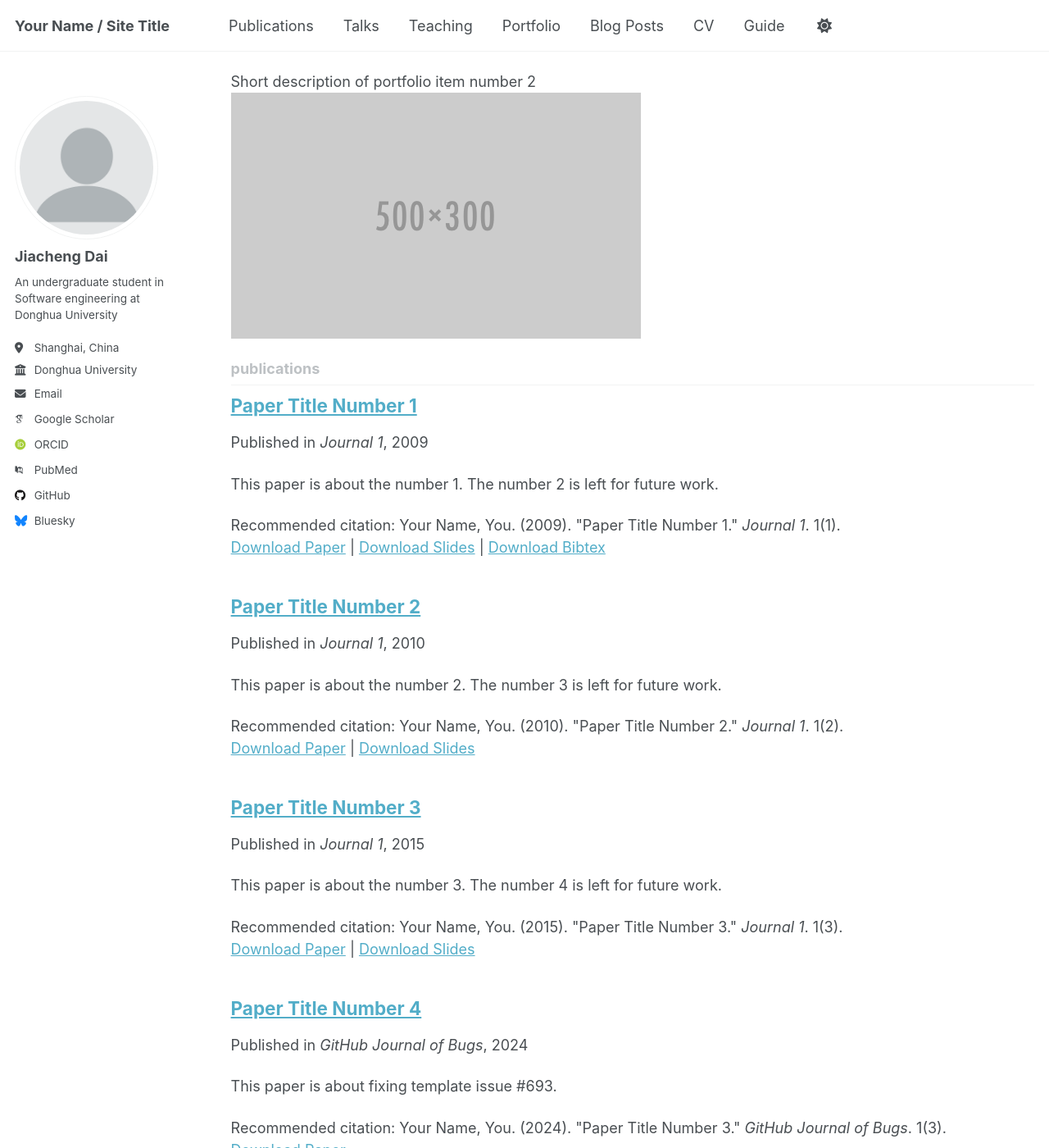
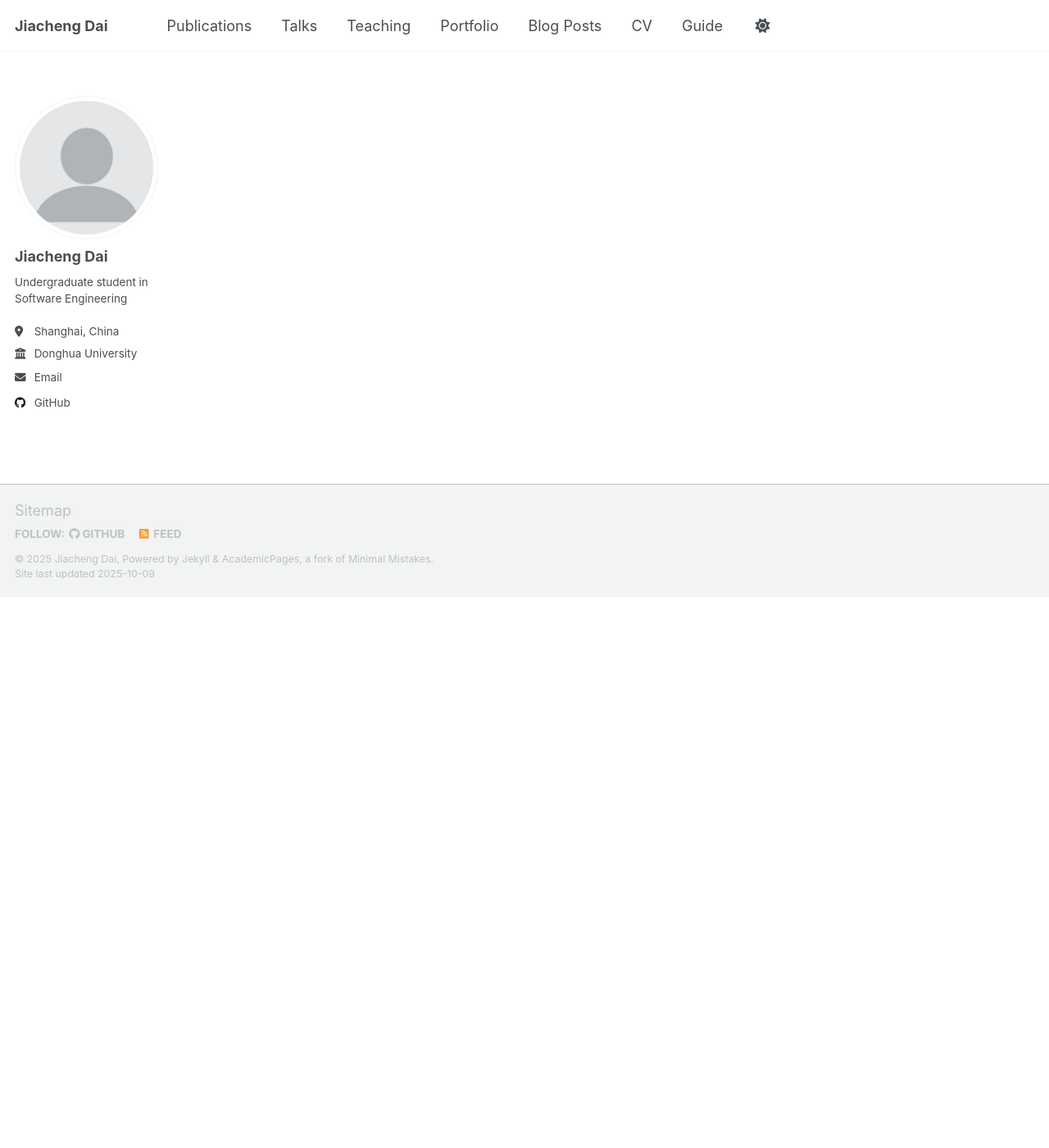
Before and after one commit to jiachengdai/jiachengdai.github.io, a Jekyll site: the page built from _pages/collection-archive.html, in a window 1280 px wide and 1400 px high, scrolled down 672 px. Shown: the whole window at 82% size. Built offline with Jekyll 4.4.1, drawn with Linux system fonts in a browser that asks for light colours; some web fonts are replaced; a script that is not in the unit is left out; some of the changed text lies outside the part shown.

Commit message:
Update _config.yml

```diff
--- a/_config.yml
+++ b/_config.yml
@@ -9,14 +9,14 @@
 # Basic Site Settings
 locale                   : "en-US"
 site_theme               : "default" # Currently available options are "default", "air"
-title                    : "Your Name / Site Title"
+title                    : "Jiacheng Dai"
 title_separator          : "-"
 name                     : &name "Jiacheng Dai"
-description              : &description "Your Name's academic portfolio"   # Update this with a general description of your site, this is the default if not overridden by a page
-url                      : https://academicpages.github.io # The base hostname & protocol for your site e.g. "https://[your GitHub username].github.io",
+description              : &description "Jiacheng Dai's  portfolio"   # Update this with a general description of your site, this is the default if not overridden by a page
+url                      : https://jiachengdai.github.io # The base hostname & protocol for your site e.g. "https://[your GitHub username].github.io",
                                                            # or if you already have some other page hosted on Github then use "https://[your GitHub username].github.io/[Your Repo Name]"
 baseurl                  : "" # the subpath of your site, e.g. "/blog"
-repository               : "academicpages/academicpages.github.io"
+repository               : "jiachengdai/jiachengdai.github.io"
 
 # Site Author - The following control what appear as part of the author content on the side bar.
 #               If a field is blank the icon and link will not appear, otherwise it will be shown.
@@ -26,7 +26,7 @@ author:
   avatar           : "profile.png"
   name             : "Jiacheng Dai"
   pronouns         : # example: "she/her"
-  bio              : "An undergraduate student in Software engineering at Donghua University"
+  bio              : "Undergraduate student in Software Engineering"
   location         : "Shanghai, China"
   employer         : "Donghua University"
   uri              : # URL
@@ -35,12 +35,12 @@ author:
   # Academic websites
   academia         : # URL
   arxiv            : # URL - Update with the correct link to your profile
-  googlescholar    : "https://scholar.google.com/citations?user=PS_CX0AAAAAJ"
+  googlescholar    : #"https://scholar.google.com/citations?user=PS_CX0AAAAAJ"
   inspire-hep      : # URL
   impactstory      : # URL
-  orcid            : "http://orcid.org/yourorcidurl"
+  orcid            : #"http://orcid.org/yourorcidurl"
   semantic         : # URL
-  pubmed           : "https://www.ncbi.nlm.nih.gov/pubmed/?term=john+snow"
+  pubmed           : #"https://www.ncbi.nlm.nih.gov/pubmed/?term=john+snow"
   researchgate     : # URL
   scopus           : # URL
 
@@ -48,13 +48,13 @@ author:
   bitbucket        : # Username - Update with your username on the site
   codepen          : # Username
   dribbble         : # Username
-  github           : "academicpages"
+  github           : "github.com/jiachengdai"
   kaggle           : # Username
   stackoverflow    : # User number or user number and name (i.e., use "1" or "1/jeff-atwood")
 
   # Social media
   artstation       : # Username
-  bluesky          : "bsky.app" # Replace this with you Bluesky username
+  bluesky          : #"bsky.app" # Replace this with you Bluesky username
   facebook         : # Username
   flickr           : # Username
   foursquare       : # Username
@@ -219,16 +219,16 @@ kramdown:
 # These settings control the types of collections used by the template
 collections:
   teaching:
-    output: true
+    output: false
     permalink: /:collection/:path/
   publications:
-    output: true
+    output: false
     permalink: /:collection/:path/
   portfolio:
-    output: true
+    output: false
     permalink: /:collection/:path/
   talks:
-    output: true
+    output: false
     permalink: /:collection/:path/
 
 
```
